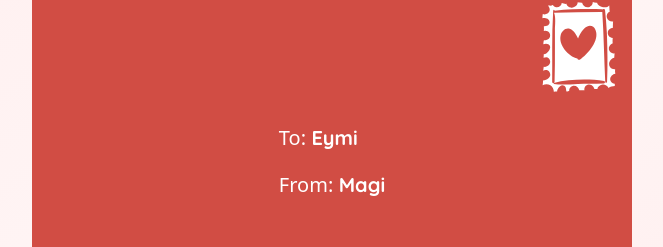
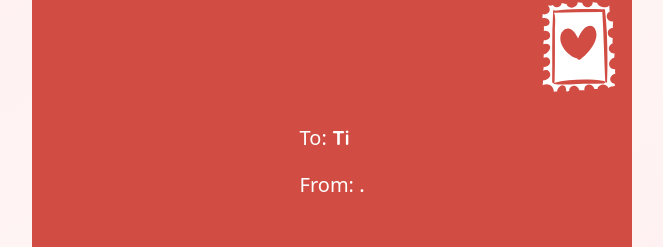
Before and after one commit to adolfohh/carta.github.io, a plain HTML site: page index.html in a window 1280 px wide. Shown: the part 289-536 px from the top of the page, without its empty margins (308-971 px from the left). Drawn offline with Linux system fonts and the light colour scheme.

Commit message:
Update index.html

```diff
--- a/index.html
+++ b/index.html
@@ -19,11 +19,11 @@
                     <div class="address">
                         <p>
                             <span>To:</span>
-                            <span>Eymi</span>
+                            <span>Ti</span>
                         </p>
                         <p>
                             <span>From:</span>
-                            <span>Magi</span>
+                            <span>.</span>
                         </p>
                     </div>
                 </div>
```
